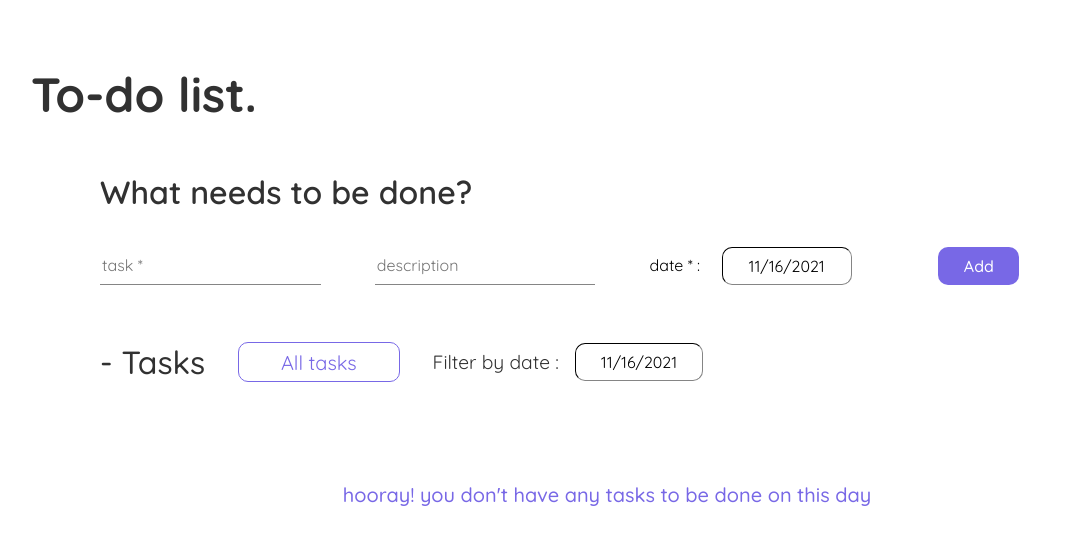
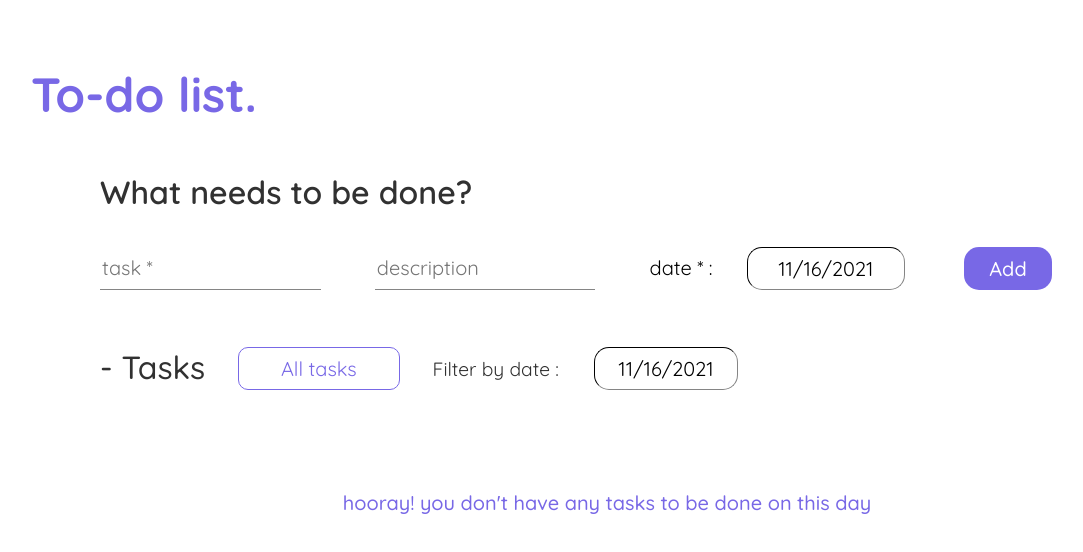
Before and after one commit to coolkidneversleep/todo-list, a React (Create React App) app: page / in a window 1280 px wide. Shown: the top 552 px of the page, without its empty margins (33-1116 px from the left). Built offline with nearby package versions, Linux system fonts and the light colour scheme; no server answers; the database is empty.

Commit message:
finish :sparkles:

```diff
--- a/src/App.css
+++ b/src/App.css
@@ -3,11 +3,6 @@
   padding: 2vh 5vw;
   display: flex;
   flex-direction: column;
-}
-
-.App-logo {
-  height: 40vmin;
-  pointer-events: none;
 }
 .error_txt{
   font-family: Quicksand;
@@ -29,7 +24,7 @@
   font-family: Quicksand;
   font-size: 3em;
   font-weight: 700;
-  color: #313131;
+  color: #7868E6;
 }
 .greeting{
   margin: 0;
@@ -49,7 +44,7 @@
   margin-right: 5%;
   width: 20%;
   font-family: Quicksand;
-  font-size: 2vh !important;
+  font-size: 1.25em !important;
   border-width: thin;
   border-left: white;
   border-right: white;
@@ -59,8 +54,8 @@
 }
 .datePicker{
   font-family: Quicksand;
-  font-size: 2vh !important;
-  border-radius: 10px;
+  font-size: 1.25em !important;
+  border-radius: 15px;
   text-align: center;
   border-color: #313131;
   border-width: thin;
@@ -73,26 +68,24 @@
 .labelDate{
   padding-top: 1vh;
   font-family: Quicksand;
-  font-size: 2vh;
+  font-size: 1.25em;
   border-color: #313131;
   padding-right: 2%;
 }
 .addButton{
   background: #7868E6;
-  border-radius: 10px;
+  border-radius: 15px;
   border: none;
   padding: 1vh 2vw ;
   font-family: Quicksand;
   color: white;
-  font-size: 2vh;
+  font-size: 1.25em;
   font-weight: 500;
   cursor: pointer;
 }
-.react-datepicker__input-container{
-  width: 80%;
-}
 .dateBox{
   width: 20%;
+  padding-left: 1vw;
 }
 .searchTask{
   display: flex;
@@ -145,6 +138,7 @@
   flex-direction: column;
   justify-content: flex-start;
   width: 60%;
+  height: 20%;
 }
 .taskPart{
   display: flex;
--- a/src/App.js
+++ b/src/App.js
@@ -5,7 +5,7 @@ import TaskItem from './components/TaskItem';
 import initializeFirebase from './firebase';
 import moment from 'moment';
 import React, { useState, useEffect } from "react";
-import { getDatabase, ref, set, get, onValue, push } from "firebase/database";
+import { getDatabase, ref, onValue } from "firebase/database";
 
 function App() {
   const [db, setDB] = useState(null);
@@ -52,7 +52,7 @@ function App() {
       <AddTaskBox></AddTaskBox>
       <SearchTask filterTodo={filterTodo} clearFilter={clearFilter}></SearchTask>
 
-      {showData.length == 0 ? <div className="notaskBox"><p className="notask_txt">hooray! you don't have any tasks to be done on this day</p></div>: showData.map(todo => <TaskItem data={todo} key={todo.id} />)}
+      {showData.length === 0 ? <div className="notaskBox"><p className="notask_txt">hooray! you don't have any tasks to be done on this day</p></div>: showData.map(todo => <TaskItem data={todo} key={todo.id} />)}
 
     </div>
   );
--- a/src/components/TaskItem.js
+++ b/src/components/TaskItem.js
@@ -9,7 +9,7 @@ import Modal from '@mui/material/Modal';
 import DatePicker from "react-datepicker";
 import initializeFirebase from '../firebase';
 import moment from 'moment';
-import { getDatabase, ref, set, get, onValue, push, remove, update } from "firebase/database";
+import { getDatabase, ref, set, remove, update } from "firebase/database";
 
 import "/Users/coolkiddo/Desktop/to-do-list/node_modules/react-datepicker/dist/react-datepicker.css";
 
@@ -119,7 +119,7 @@ function TaskItem(props) {
                     </div>
                 </div>
                 <div className="functionBox">
-                    <button onClick={handleOpenEdit} className="functionButton"><img className="functionImg" src={editImg}></img></button>
+                    <button onClick={handleOpenEdit} className="functionButton"><img alt="eidtImg"className="functionImg" src={editImg}></img></button>
                     <Modal
                         open={openEdit}
                         onClose={handleCloseEdit}
@@ -144,7 +144,7 @@ function TaskItem(props) {
                             </div>
                         </Box>
                     </Modal>
-                    <button onClick={handleOpenDelete} className="functionButton"><img className="functionImg" src={deleteImg}></img></button>
+                    <button onClick={handleOpenDelete} className="functionButton"><img alt="deleteImg" className="functionImg" src={deleteImg}></img></button>
                     <Modal
                         open={openDelete}
                         onClose={handleCloseDelete}
@@ -161,7 +161,7 @@ function TaskItem(props) {
                             </div>
                         </Box>
                     </Modal>
-                    {props.data.description !== "" ? <button onClick={getClick} className="functionButton"><img className="functionImg" src={arrowImg}></img></button> : null}
+                    {props.data.description !== "" ? <button onClick={getClick} className="functionButton"><img alt="arrowImg" className="functionImg" src={arrowImg}></img></button> : null}
                 </div>
             </div>
             {click === true && props.data.description !== "" ? <div class="description" className="descriptionPart">
```
Also changed, not shown: src/components/AddTaskBox.js (+1 -7 lines).
